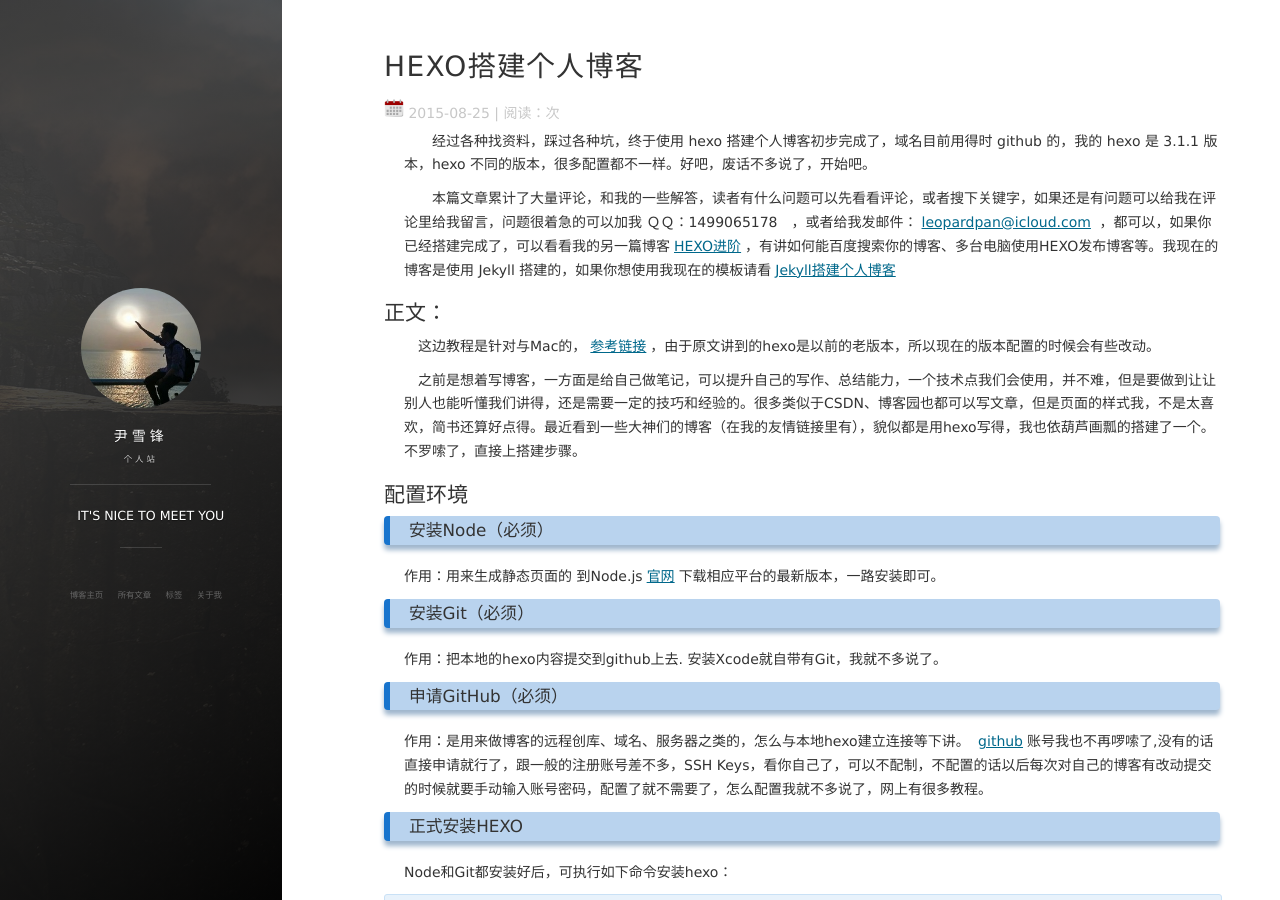
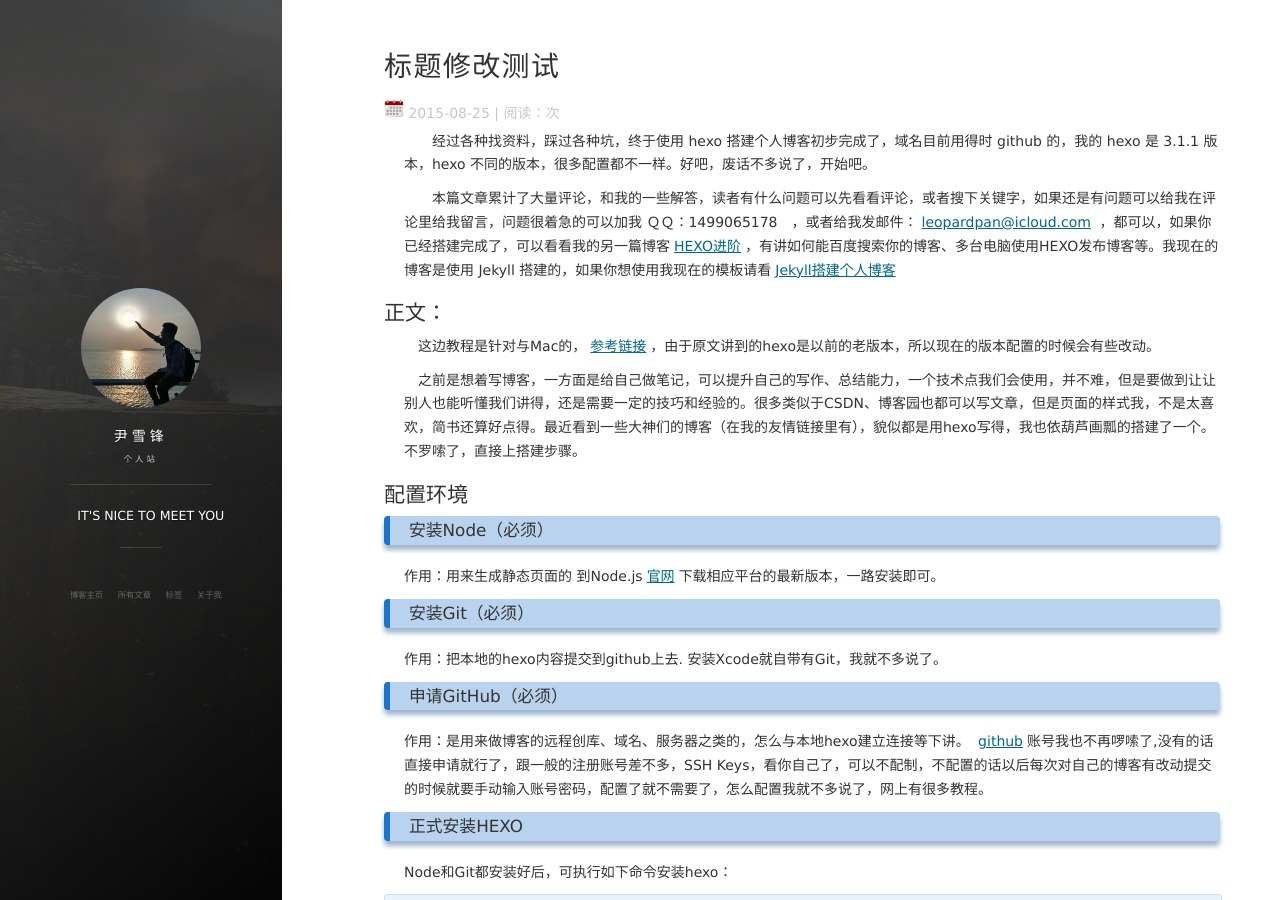
Before and after one commit to xiaofengfenger/xiaofengfenger.github.io, a Jekyll site: the page built from _posts/2017-09-26-test.md, in a window 1280 px wide and 900 px high. Built offline with Jekyll 4.4.1, drawn with Linux system fonts in a browser that asks for light colours; nearby versions of some CDN libraries; comment, search, counter and statistics services are not loaded.

Commit message:
修改标题

```diff
--- a/_posts/2017-09-26-test.md
+++ b/_posts/2017-09-26-test.md
@@ -1,6 +1,6 @@
 ---
 layout: post
-title: "HEXO搭建个人博客"
+title: "标题修改测试"
 date: 2015-08-25
 description: "HEXO配置，HEXO+Github，搭建自己的博客"
 tag: 博客
```
